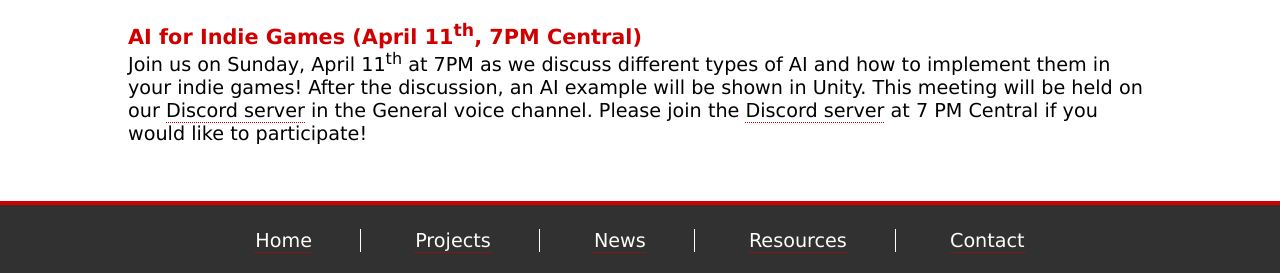
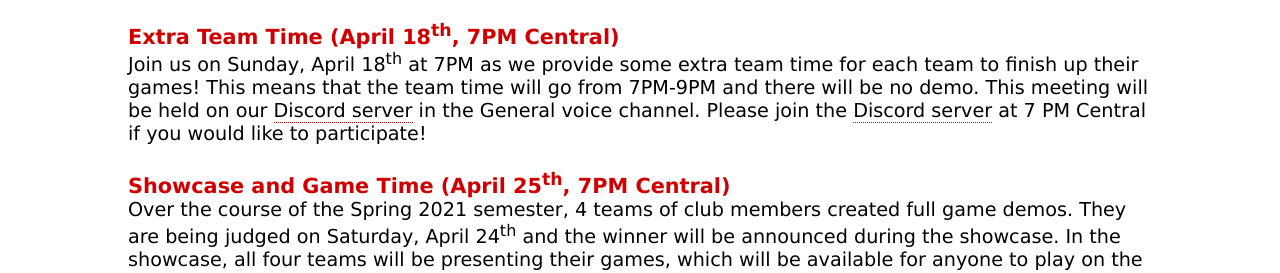
Before and after one commit to UNL-Game-Dev-Club/UNL-Game-Dev-Club.github.io, a plain HTML site: page index.html in a window 1280 px wide. Shown: the part 656-929 px from the top of the page. Drawn offline with Linux system fonts and the light colour scheme.

Commit message:
Added team time and showcase.

```diff
--- a/index.html
+++ b/index.html
@@ -33,8 +33,11 @@
             <h2 class="center_heading">Upcoming Events</h2>
             <p>The UNL Game Development Club will meet online on Sundays at 7PM Central for the foreseeable future per request of the UNL Computer Science department. If you are interested in participating, please join the Discord on the <a href="https://unl-game-dev-club.github.io/contact.html">contact page</a>.</p>
 
-            <h3>AI for Indie Games (April 11<sup>th</sup>, 7PM Central)</h3>
-            <p>Join us on Sunday, April 11<sup>th</sup> at 7PM as we discuss different types of AI and how to implement them in your indie games! After the discussion, an AI example will be shown in Unity. This meeting will be held on our <a href="https://go.unl.edu/unlgdcdiscord" target="_blank">Discord server</a> in the General voice channel. Please join the <a href="https://go.unl.edu/unlgdcdiscord" target="_blank">Discord server</a> at 7 PM Central if you would like to participate!</p>
+            <h3>Extra Team Time (April 18<sup>th</sup>, 7PM Central)</h3>
+            <p>Join us on Sunday, April 18<sup>th</sup> at 7PM as we provide some extra team time for each team to finish up their games! This means that the team time will go from 7PM-9PM and there will be no demo. This meeting will be held on our <a href="https://go.unl.edu/unlgdcdiscord" target="_blank">Discord server</a> in the General voice channel. Please join the <a href="https://go.unl.edu/unlgdcdiscord" target="_blank">Discord server</a> at 7 PM Central if you would like to participate!</p>
+
+            <h3>Showcase and Game Time (April 25<sup>th</sup>, 7PM Central)</h3>
+            <p>Over the course of the Spring 2021 semester, 4 teams of club members created full game demos. They are being judged on Saturday, April 24<sup>th</sup> and the winner will be announced during the showcase. In the showcase, all four teams will be presenting their games, which will be available for anyone to play on the club website soon. After the showcase and awards, the club will be playing online games together such as Jackbox and Skribbl.io. This meeting will be held on our <a href="https://go.unl.edu/unlgdcdiscord" target="_blank">Discord server</a> in the General voice channel. Please join the <a href="https://go.unl.edu/unlgdcdiscord" target="_blank">Discord server</a> at 7 PM Central if you would like to participate!</p>
         </div>
     </div>
     <div class="footer">
```
